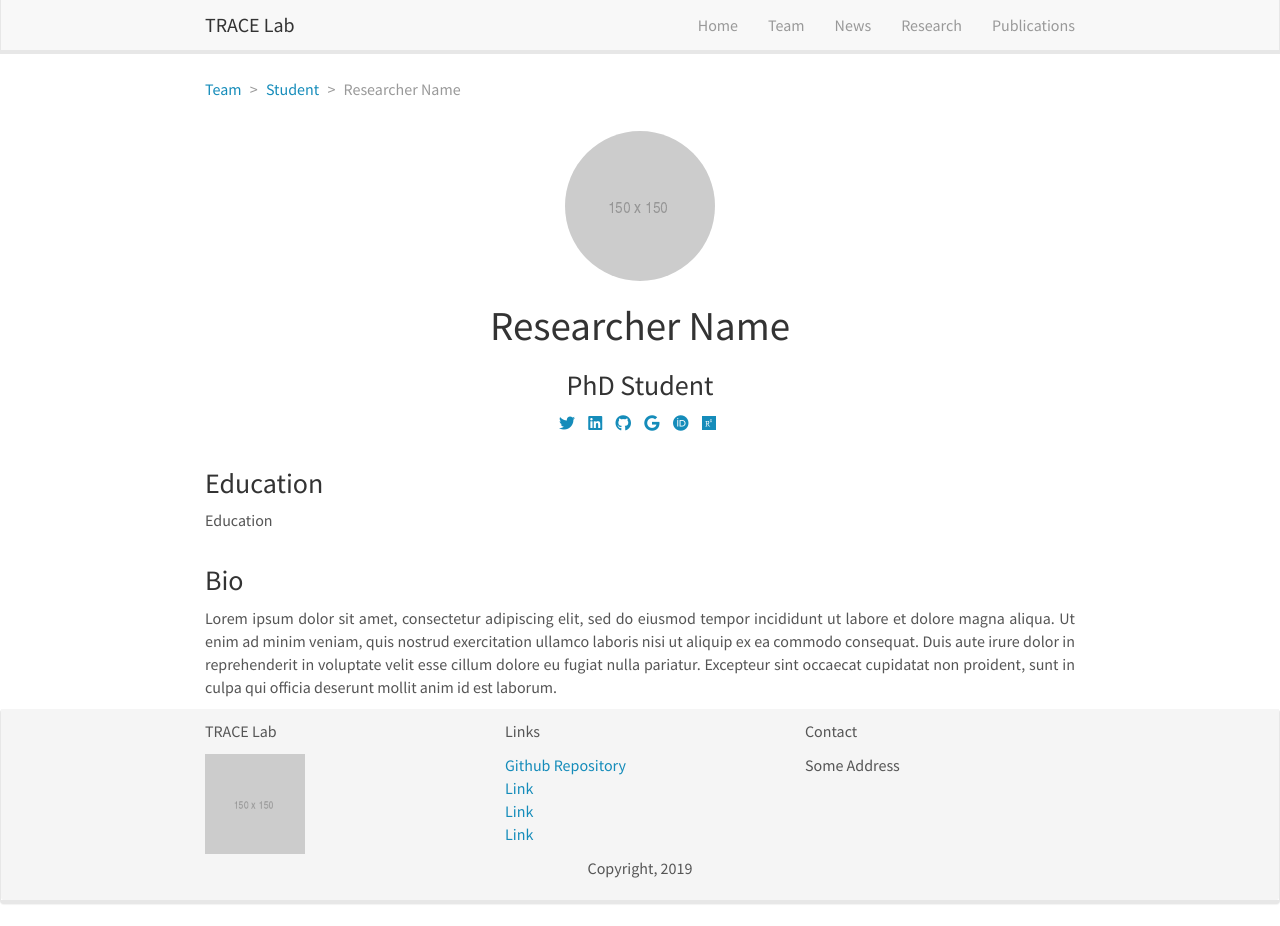
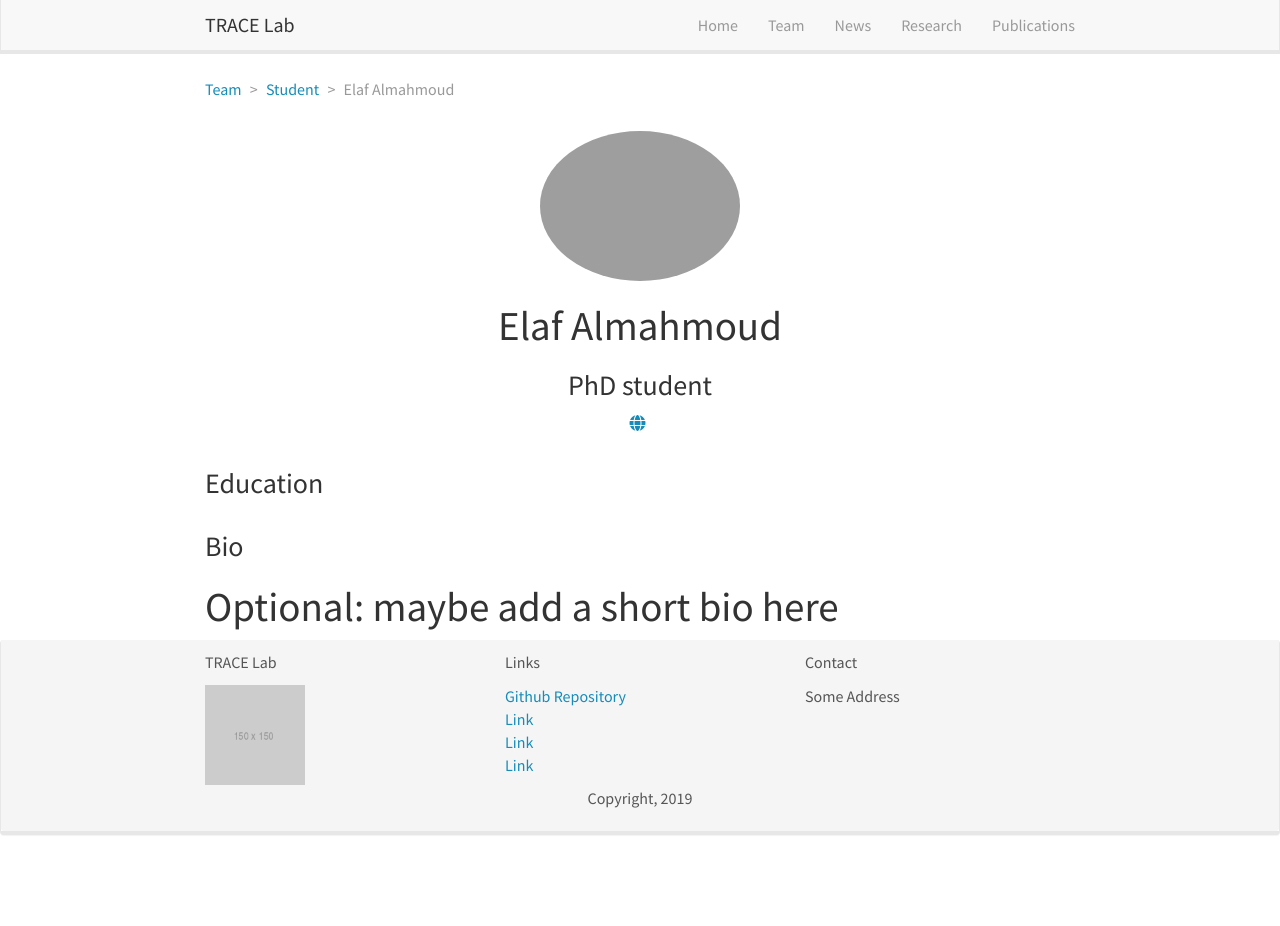
Before and after one commit to elaugh9/tracelab.github.io, a Jekyll site: the page built from _pages/team/_posts/2016-10-01-researcher-student.md, in a window 1280 px wide and 926 px high. Built offline with Jekyll 4.4.1, drawn with Linux system fonts in a browser that asks for light colours; nearby versions of some CDN libraries.

Commit message:
Update 2016-10-01-researcher-student.md

```diff
--- a/_pages/team/_posts/2016-10-01-researcher-student.md
+++ b/_pages/team/_posts/2016-10-01-researcher-student.md
@@ -1,20 +1,12 @@
 ---
 layout: member
 category: student
-title: Researcher Name
-image: researcher.png
-role: PhD Student
-permalink: 'team/researcher-name'
+title: Elaf Almahmoud
+image: elaf.jpg
+role: PhD student
+permalink: '/team/elaf-almahmoud'
 social:
-    twitter: https://twitter.com/
-    linkedin: https://www.linkedin.com/
-    google-scholar: https://scholar.google.fr/
-    github: https://github.com/
-    website:
-    orcid: https://orcid.org/
-    research-gate: https://www.researchgate.net/
-education:
- - Education
+  website: https://www.linkedin.com/in/elafalmahmoud/
 ---
 
-Lorem ipsum dolor sit amet, consectetur adipiscing elit, sed do eiusmod tempor incididunt ut labore et dolore magna aliqua. Ut enim ad minim veniam, quis nostrud exercitation ullamco laboris nisi ut aliquip ex ea commodo consequat. Duis aute irure dolor in reprehenderit in voluptate velit esse cillum dolore eu fugiat nulla pariatur. Excepteur sint occaecat cupidatat non proident, sunt in culpa qui officia deserunt mollit anim id est laborum.
+# Optional: maybe add a short bio here
```
